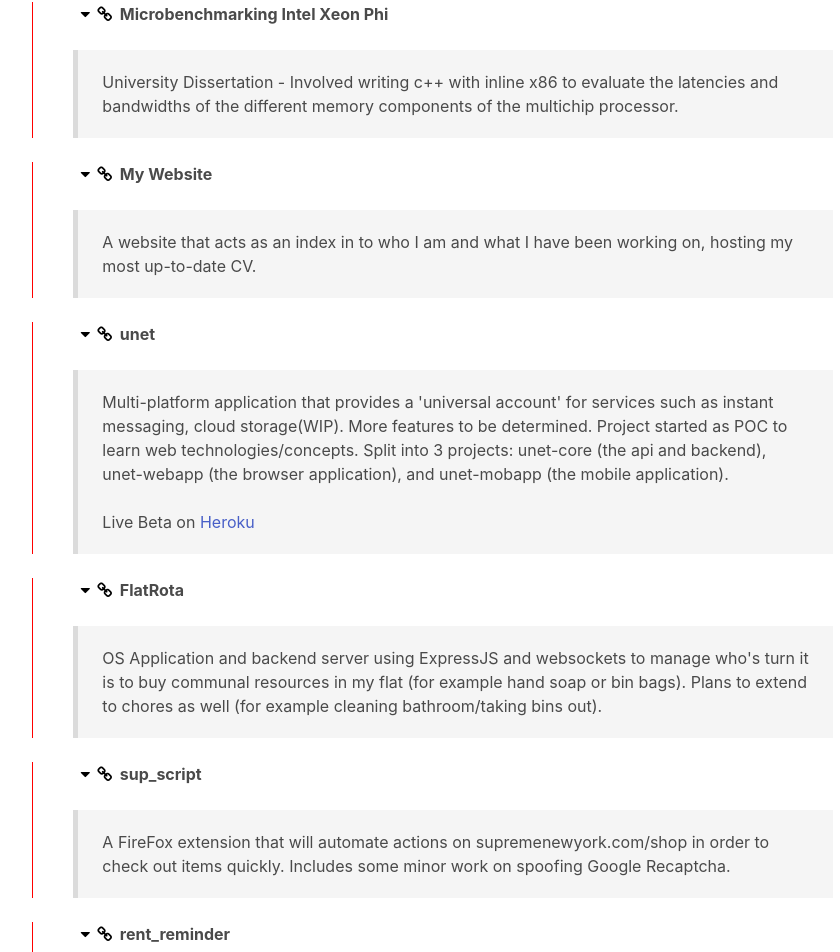
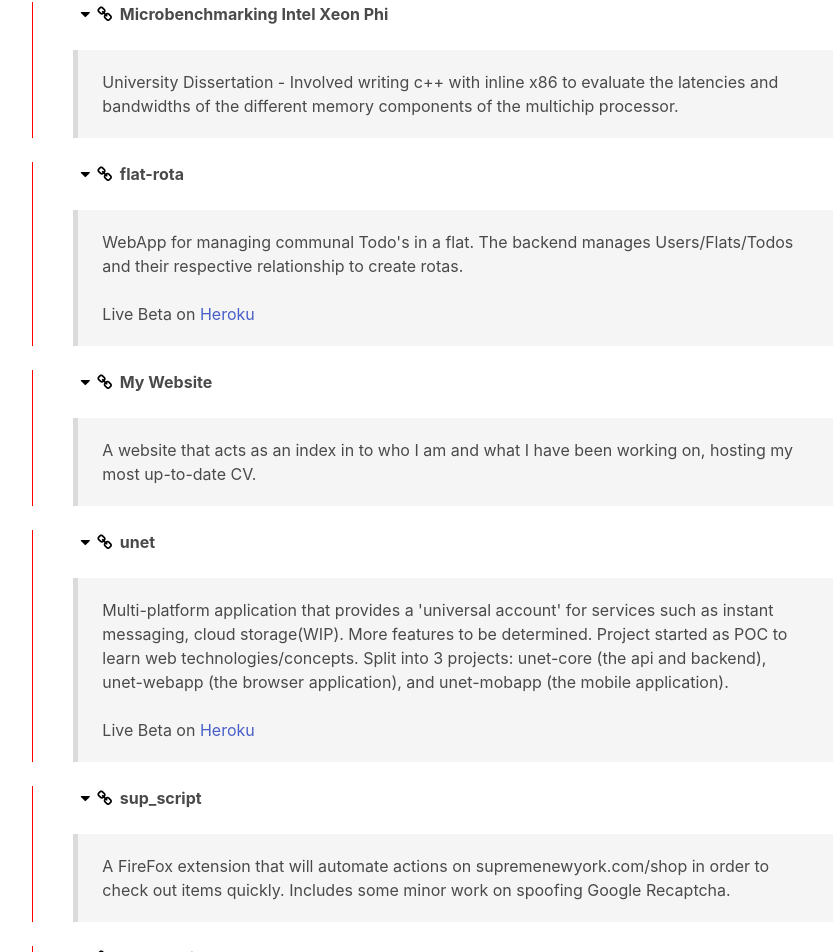
Before and after one commit to rdtscp/resume, a React (Create React App) app: page / in a window 1280 px wide. Shown: the part 1877-2829 px from the top of the page, without its empty margins (190-1030 px from the left). Built offline with nearby package versions, Linux system fonts and the light colour scheme; no server answers.

Commit message:
Include flat-rota project.

```diff
--- a/src/Views/CompiledCV.js
+++ b/src/Views/CompiledCV.js
@@ -131,6 +131,13 @@ class CompiledCV extends Component {
             University Dissertation - Involved writing c++ with inline x86 to evaluate the latencies and bandwidths of the different memory components of the multichip processor.
           </Project>
           <br />
+          <Project title="flat-rota" github="https://github.com/acwilson96/flat-rota-web">
+            WebApp for managing communal Todo's in a flat. The backend manages Users/Flats/Todos and their respective relationship to create rotas.
+            <br />
+            <br />
+            Live Beta on <a href="https://flat-rota.herokuapp.com/">Heroku</a>
+          </Project>
+          <br />
           <Project title="My Website" github="https://github.com/acwilson96/acwilson96.github.io">
             A website that acts as an index in to who I am and what I have been working on, hosting my most up-to-date CV.
           </Project>
@@ -140,10 +147,6 @@ class CompiledCV extends Component {
             <br />
             <br />
             Live Beta on <a href="https://acwilson96-unet.herokuapp.com/">Heroku</a>
-          </Project>
-          <br />
-          <Project title="FlatRota" github="https://github.com/acwilson96/flatrota">
-            OS Application and backend server using ExpressJS and websockets to manage who's turn it is to buy communal resources in my flat (for example hand soap or bin bags). Plans to extend to chores as well (for example cleaning bathroom/taking bins out).
           </Project>
           <br />
           <Project title="sup_script" github="https://github.com/acwilson96/sup_script">
```
